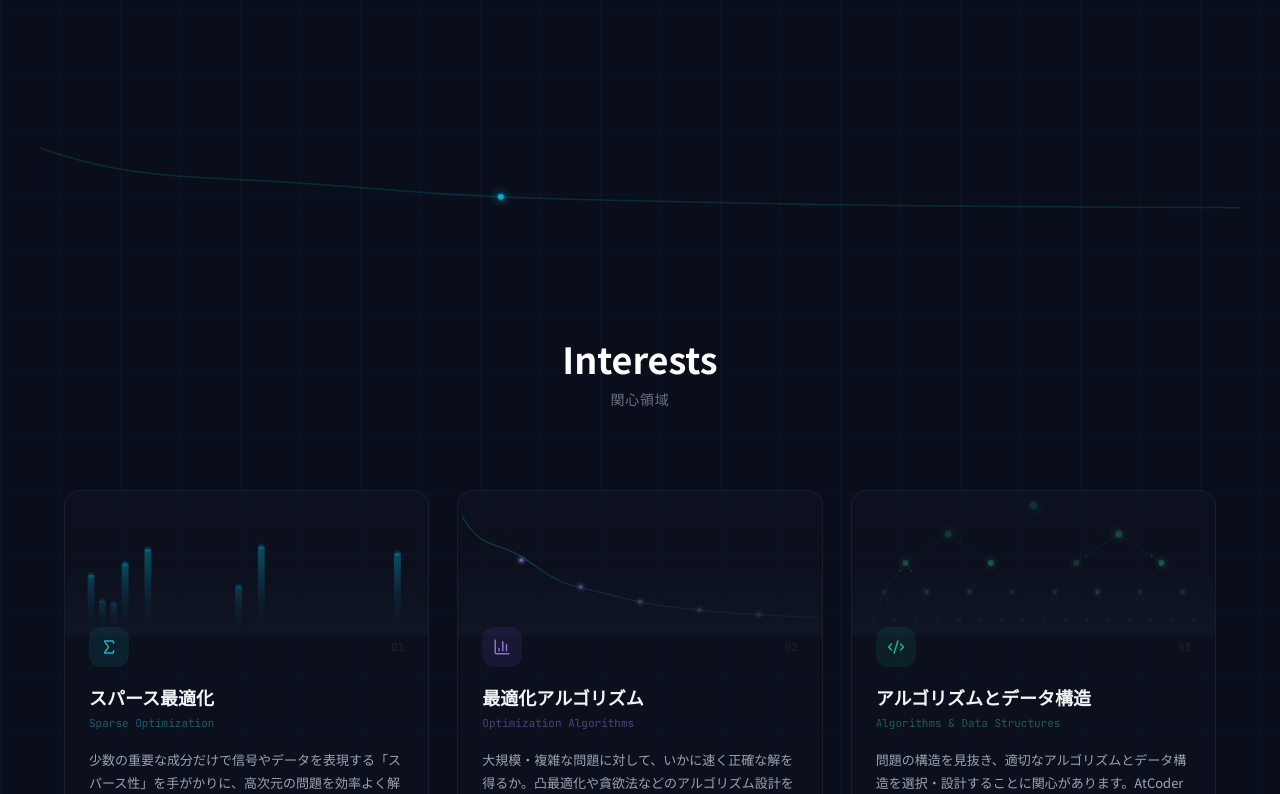
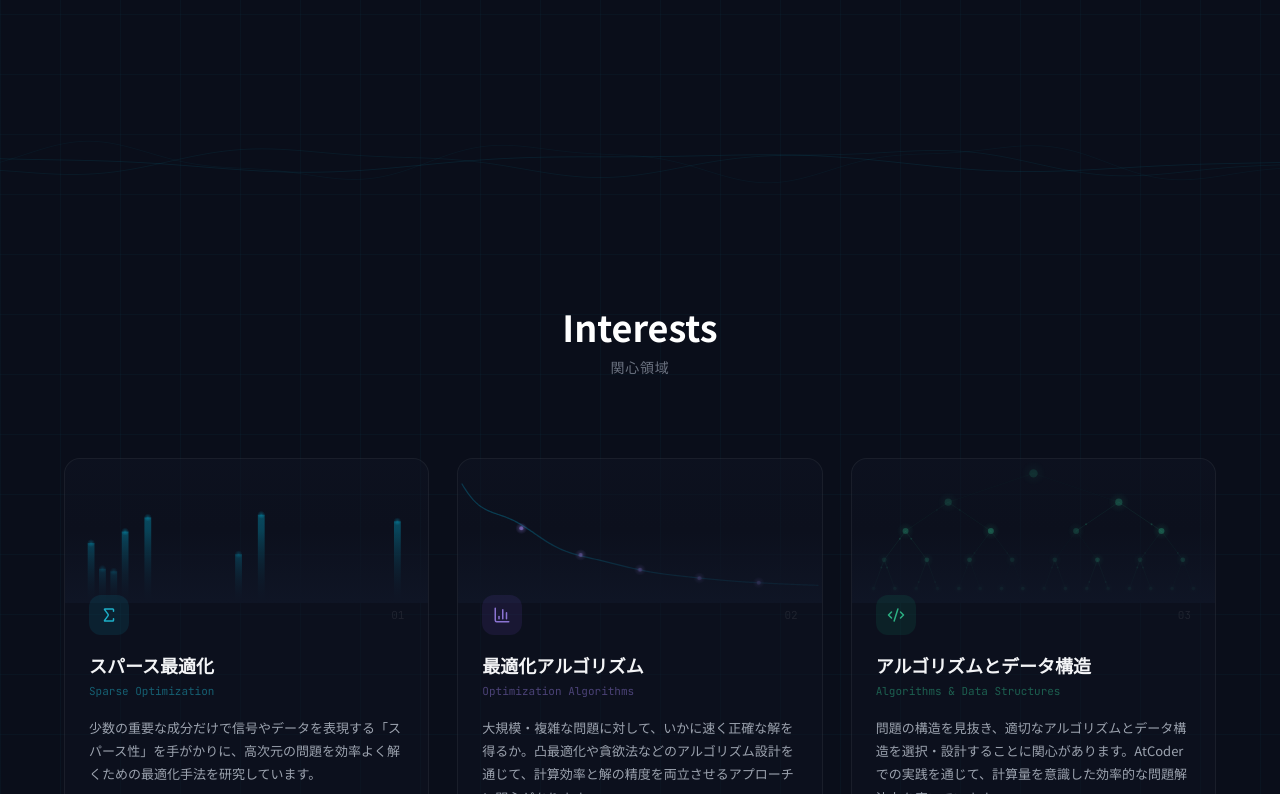
Before and after one commit to toufu-24/portfolio, a Next.js app: page / in a window 1280 px wide. Shown: the part 1126-1920 px from the top of the page. Built offline with nearby package versions, Linux system fonts and the light colour scheme; no server answers.

Commit message:
Update website title and change waveform divider variant

```diff
--- a/app/layout.tsx
+++ b/app/layout.tsx
@@ -17,9 +17,7 @@ const jetbrainsMono = JetBrains_Mono({
 })
 
 export const metadata: Metadata = {
-  title: "toufu24 | Optimization & Signal Processing",
-  description:
-    "東京農工大学 — 最適化・信号処理の研究ポートフォリオ",
+  title: "So Fujino's Website",
 }
 
 export default function RootLayout({
--- a/app/page.tsx
+++ b/app/page.tsx
@@ -39,7 +39,7 @@ export default async function Home() {
         </div>
       </section>
 
-      <WaveformDivider variant="convergence" />
+      <WaveformDivider variant="sine" />
 
       <ResearchInterests />
 
@@ -51,7 +51,7 @@ export default async function Home() {
 
       <Timeline />
 
-      <WaveformDivider variant="convergence" />
+      <WaveformDivider variant="sine" />
 
       <ProjectsList />
 
```
